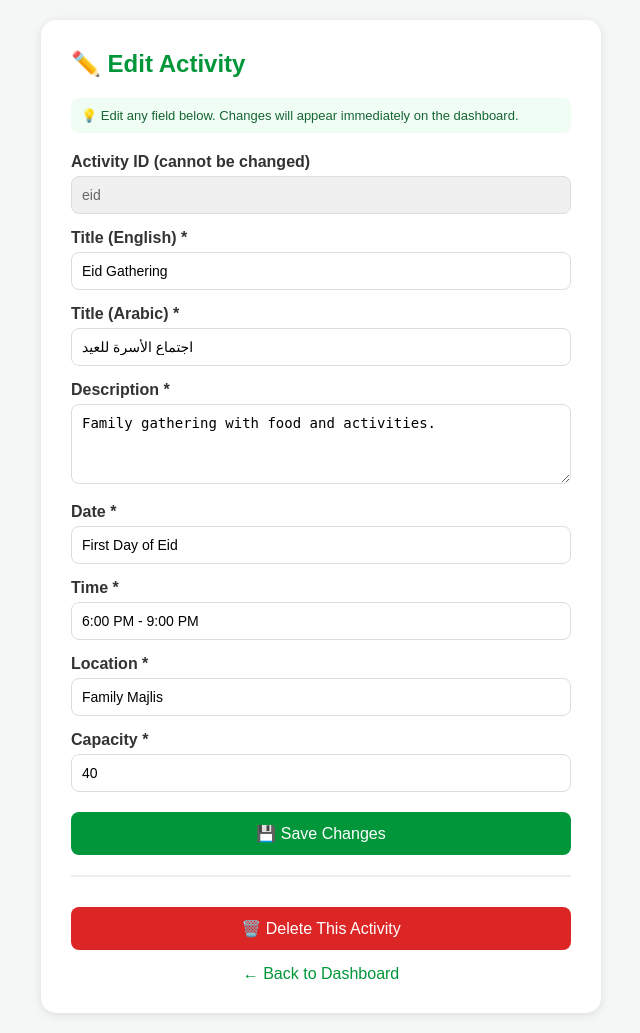
After one commit to alhayyani79-spec/attendance-app, a Flask app: page /edit_activity/eid in a window 1280 px wide. The commit adds this page. Shown: the whole page, without its empty margins (319-959 px from the left). Run offline with Flask 3, Linux system fonts and the light colour scheme; the visitor is signed in with stand-in values (Sample User, id 1).

Commit message:
Edit Activity Button

```diff
--- a/app.py
+++ b/app.py
@@ -1,14 +1,9 @@
-from flask import Flask, render_template, request, redirect, session, send_file
+from flask import Flask, render_template, request, redirect, session
 import os
 import logging
 import json
 import secrets
 from werkzeug.security import generate_password_hash, check_password_hash
-import requests
-import base64
-import io
-import zipfile
-from datetime import datetime
 
 app = Flask(__name__)
 app.secret_key = os.environ.get("SECRET_KEY", secrets.token_hex(16))
@@ -17,116 +12,10 @@ app.secret_key = os.environ.get("SECRET_KEY", secrets.token_hex(16))
 os.makedirs("data", exist_ok=True)
 
 # =========================
-# GITHUB BACKUP CONFIGURATION
-# =========================
-# Add these to your Render environment variables:
-GITHUB_TOKEN = os.environ.get("GITHUB_TOKEN", "")
-REPO_NAME = os.environ.get("REPO_NAME", "")  # Format: "username/repo-name"
-BRANCH = os.environ.get("BRANCH", "main")
-
-def backup_to_github():
-    """Save all JSON files to GitHub repository"""
-    if not GITHUB_TOKEN or not REPO_NAME:
-        print("⚠️ GitHub backup not configured - skipping")
-        return False
-
-    try:
-        headers = {
-            "Authorization": f"token {GITHUB_TOKEN}",
-            "Accept": "application/vnd.github.v3+json"
-        }
-
-        for filename in ["users.json", "activities.json", "attendance.json"]:
-            file_path = f"data/{filename}"
-
-            if not os.path.exists(file_path):
-                print(f"⚠️ {filename} not found, skipping")
-                continue
-
-            with open(file_path, "r") as f:
-                content = f.read()
-
-            # Encode content to base64
-            encoded_content = base64.b64encode(content.encode()).decode()
-
-            # Get current file SHA (if exists)
-            url = f"https://api.github.com/repos/{REPO_NAME}/contents/data/{filename}"
-            response = requests.get(url, headers=headers)
-
-            data = {
-                "message": f"Auto-backup {filename} - {datetime.now().strftime('%Y-%m-%d %H:%M:%S')}",
-                "content": encoded_content,
-                "branch": BRANCH
-            }
-
-            if response.status_code == 200:
-                # File exists, get SHA for update
-                data["sha"] = response.json()["sha"]
-                print(f"🔄 Updating {filename} on GitHub...")
-            else:
-                print(f"📤 Creating {filename} on GitHub...")
-
-            # Push to GitHub
-            put_response = requests.put(url, headers=headers, json=data)
-
-            if put_response.status_code in [200, 201]:
-                print(f"✅ {filename} backed up to GitHub")
-            else:
-                print(f"❌ Failed to backup {filename}: {put_response.status_code}")
-
-        return True
-
-    except Exception as e:
-        print(f"❌ GitHub backup error: {e}")
-        return False
-
-def restore_from_github():
-    """Restore JSON files from GitHub on startup"""
-    if not GITHUB_TOKEN or not REPO_NAME:
-        print("⚠️ GitHub restore not configured - using local files")
-        return False
-
-    try:
-        headers = {"Authorization": f"token {GITHUB_TOKEN}"}
-        restored_any = False
-
-        for filename in ["users.json", "activities.json", "attendance.json"]:
-            url = f"https://api.github.com/repos/{REPO_NAME}/contents/data/{filename}"
-            response = requests.get(url, headers=headers)
-
-            if response.status_code == 200:
-                content = response.json()["content"]
-                decoded = base64.b64decode(content).decode()
-
-                with open(f"data/{filename}", "w") as f:
-                    f.write(decoded)
-
-                print(f"✅ Restored {filename} from GitHub")
-                restored_any = True
-            else:
-                print(f"⚠️ No backup found for {filename} on GitHub")
-
-        return restored_any
-
-    except Exception as e:
-        print(f"❌ GitHub restore error: {e}")
-        return False
-
-# =========================
-# LOAD JSON DATA WITH AUTO-RESTORE
+# LOAD JSON DATA
 # =========================
 
 def load_data():
-    """Load data from JSON files or GitHub backup"""
-
-    # Check if local files exist
-    local_files_exist = all(os.path.exists(f"data/{f}") for f in ["users.json", "activities.json", "attendance.json"])
-
-    if not local_files_exist:
-        print("📥 Local files missing, attempting restore from GitHub...")
-        if restore_from_github():
-            local_files_exist = True
-
     # Load users
     try:
         with open("data/users.json", "r") as f:
@@ -213,13 +102,9 @@ def save_attendance_only(attendance):
         json.dump(attendance, f, indent=4)
 
 def save_all_data(users, activities, attendance):
-    """Save all data and backup to GitHub"""
     save_users_only(users)
     save_activities_only(activities)
     save_attendance_only(attendance)
-
-    # Auto-backup to GitHub
-    backup_to_github()
 
 # Load initial data
 users, activities, attendance = load_data()
@@ -355,8 +240,6 @@ def cancel(activity_id):
 
 @app.route("/admin/remove_attendee/<activity_id>/<username>")
 def admin_remove_attendee(activity_id, username):
-    """Admin can remove any attendee from an activity"""
-
     if "user" not in session:
         return redirect("/login")
 
@@ -487,11 +370,65 @@ def add_activity():
     return render_template("add_activity.html")
 
 # =========================
-# REMOVE ACTIVITY
+# EDIT ACTIVITY
+# =========================
+
+@app.route("/edit_activity/<activity_id>", methods=["GET", "POST"])
+def edit_activity(activity_id):
+    if "user" not in session or session["user"] != "admin":
+        return redirect("/dashboard")
+
+    if activity_id not in activities:
+        session["msg"] = "Activity not found!"
+        return redirect("/dashboard")
+
+    if request.method == "POST":
+        # Update activity with form data
+        activities[activity_id] = {
+            "title": request.form.get("title"),
+            "arabic": request.form.get("arabic"),
+            "description": request.form.get("description"),
+            "date": request.form.get("date"),
+            "time": request.form.get("time"),
+            "location": request.form.get("location"),
+            "capacity": int(request.form.get("capacity"))
+        }
+        save_all_data(users, activities, attendance)
+        session["msg"] = f"Activity '{request.form.get('title')}' updated!"
+        logging.info(f"Admin edited activity '{activity_id}'")
+        return redirect("/dashboard")
+
+    # GET request - show edit form with current data
+    return render_template("edit_activity.html", activity=activities[activity_id], activity_id=activity_id)
+
+# =========================
+# DELETE ACTIVITY (from edit page)
+# =========================
+
+@app.route("/delete_activity/<activity_id>", methods=["POST"])
+def delete_activity(activity_id):
+    if "user" not in session or session["user"] != "admin":
+        return redirect("/dashboard")
+
+    if activity_id in activities:
+        activity_title = activities[activity_id]["title"]
+        del activities[activity_id]
+        if activity_id in attendance:
+            del attendance[activity_id]
+        save_all_data(users, activities, attendance)
+        session["msg"] = f"Activity '{activity_title}' deleted!"
+        logging.info(f"Admin deleted activity '{activity_id}'")
+    else:
+        session["msg"] = "Activity not found!"
+
+    return redirect("/dashboard")
+
+# =========================
+# REMOVE ACTIVITY (original - keep for compatibility)
 # =========================
 
 @app.route("/remove_activity", methods=["GET", "POST"])
-def remove_activity():
+def remove_activity_old():
     if "user" not in session or session["user"] != "admin":
         return redirect("/dashboard")
 
@@ -514,74 +451,6 @@ def remove_activity():
     return render_template("remove_activity.html", activities=activities)
 
 # =========================
-# BACKUP & RESTORE ROUTES
-# =========================
-
-@app.route("/admin/backup")
-def admin_backup():
-    """Manually backup to GitHub"""
-    if session.get("user") != "admin":
-        return "Unauthorized", 401
-
-    if backup_to_github():
-        session["msg"] = "✅ Manual backup to GitHub completed!"
-    else:
-        session["msg"] = "❌ Backup failed! Check GitHub configuration."
-
-    return redirect("/dashboard")
-
-@app.route("/admin/restore")
-def admin_restore():
-    """Manually restore from GitHub"""
-    if session.get("user") != "admin":
-        return "Unauthorized", 401
-
-    if restore_from_github():
-        global users, activities, attendance
-        users, activities, attendance = load_data()
-        session["msg"] = "✅ Data restored from GitHub successfully!"
-    else:
-        session["msg"] = "❌ Restore failed! Check GitHub configuration."
-
-    return redirect("/dashboard")
-
-@app.route("/admin/download")
-def admin_download():
-    """Download all data as zip file"""
-    if session.get("user") != "admin":
-        return "Unauthorized", 401
-
-    memory_file = io.BytesIO()
-    with zipfile.ZipFile(memory_file, 'w') as zf:
-        for file in ["users.json", "activities.json", "attendance.json"]:
-            file_path = f"data/{file}"
-            if os.path.exists(file_path):
-                zf.write(file_path, file)
-
-    memory_file.seek(0)
-    return send_file(
-        memory_file,
-        download_name=f"attendance_backup_{datetime.now().strftime('%Y%m%d_%H%M%S')}.zip",
-        as_attachment=True
-    )
-
-@app.route("/admin/status")
-def admin_status():
-    """Check backup status"""
-    if session.get("user") != "admin":
-        return "Unauthorized", 401
-
-    status = {
-        "github_configured": bool(GITHUB_TOKEN and REPO_NAME),
-        "files_exist": {
-            "users.json": os.path.exists("data/users.json"),
-            "activities.json": os.path.exists("data/activities.json"),
-            "attendance.json": os.path.exists("data/attendance.json")
-        }
-    }
-    return status
-
-# =========================
 # RUN
 # =========================
 
--- /dev/null
+++ b/templates/edit_activity.html
@@ -0,0 +1,139 @@
+<!DOCTYPE html>
+<html>
+<head>
+    <title>Edit Activity</title>
+    <style>
+        body{
+            font-family:Arial;
+            background:#f4f7f5;
+            margin:0;
+            padding:20px;
+        }
+        .container{
+            max-width:500px;
+            margin:0 auto;
+            background:white;
+            padding:30px;
+            border-radius:15px;
+            box-shadow:0 2px 10px rgba(0,0,0,0.1);
+        }
+        h2{
+            color:#009639;
+            margin-top:0;
+            display:flex;
+            align-items:center;
+            gap:10px;
+        }
+        label{
+            display:block;
+            margin-top:15px;
+            margin-bottom:5px;
+            font-weight:bold;
+            color:#333;
+        }
+        input, textarea{
+            width:100%;
+            padding:10px;
+            border:1px solid #ddd;
+            border-radius:8px;
+            font-size:14px;
+            box-sizing:border-box;
+        }
+        textarea{
+            resize:vertical;
+            min-height:80px;
+        }
+        button{
+            width:100%;
+            padding:12px;
+            background:#009639;
+            color:white;
+            border:none;
+            border-radius:8px;
+            cursor:pointer;
+            margin-top:20px;
+            font-size:16px;
+        }
+        button:hover{
+            background:#007a2e;
+        }
+        .cancel{
+            display:block;
+            text-align:center;
+            margin-top:15px;
+            color:#009639;
+            text-decoration:none;
+        }
+        .delete-btn{
+            background:#dc2626;
+            margin-top:10px;
+        }
+        .delete-btn:hover{
+            background:#b91c1c;
+        }
+        hr{
+            margin:20px 0;
+            border:1px solid #eee;
+        }
+        .info-note{
+            background:#f0fdf4;
+            padding:10px;
+            border-radius:8px;
+            margin-bottom:20px;
+            font-size:13px;
+            color:#166534;
+        }
+        .disabled-input{
+            background:#f0f0f0;
+            color:#666;
+        }
+    </style>
+</head>
+<body>
+<div class="container">
+    <h2>
+        ✏️ Edit Activity
+    </h2>
+
+    <div class="info-note">
+        💡 Edit any field below. Changes will appear immediately on the dashboard.
+    </div>
+
+    <form method="POST">
+        <label>Activity ID (cannot be changed)</label>
+        <input type="text" value="{{ activity_id }}" disabled class="disabled-input">
+
+        <label>Title (English) *</label>
+        <input type="text" name="title" value="{{ activity.title }}" required>
+
+        <label>Title (Arabic) *</label>
+        <input type="text" name="arabic" value="{{ activity.arabic }}" required>
+
+        <label>Description *</label>
+        <textarea name="description" required>{{ activity.description }}</textarea>
+
+        <label>Date *</label>
+        <input type="text" name="date" value="{{ activity.date }}" placeholder="e.g., 2 Dec 2024" required>
+
+        <label>Time *</label>
+        <input type="text" name="time" value="{{ activity.time }}" placeholder="e.g., 5:00 PM - 8:00 PM" required>
+
+        <label>Location *</label>
+        <input type="text" name="location" value="{{ activity.location }}" required>
+
+        <label>Capacity *</label>
+        <input type="number" name="capacity" value="{{ activity.capacity }}" required>
+
+        <button type="submit">💾 Save Changes</button>
+    </form>
+
+    <hr>
+
+    <form action="/delete_activity/{{ activity_id }}" method="POST" onsubmit="return confirm('⚠️ Are you sure you want to delete this activity?\n\nAll attendance records for this activity will be lost forever!')">
+        <button type="submit" class="delete-btn">🗑️ Delete This Activity</button>
+    </form>
+
+    <a class="cancel" href="/dashboard">← Back to Dashboard</a>
+</div>
+</body>
+</html>
```
Also changed, not shown: templates/dashboard.html (+26 -3 lines).
